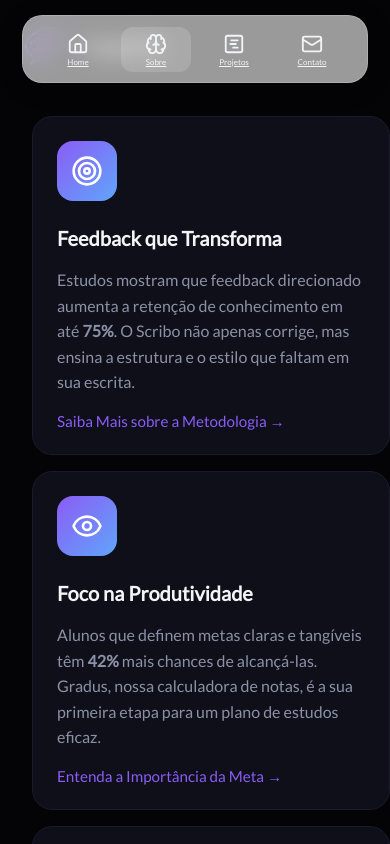
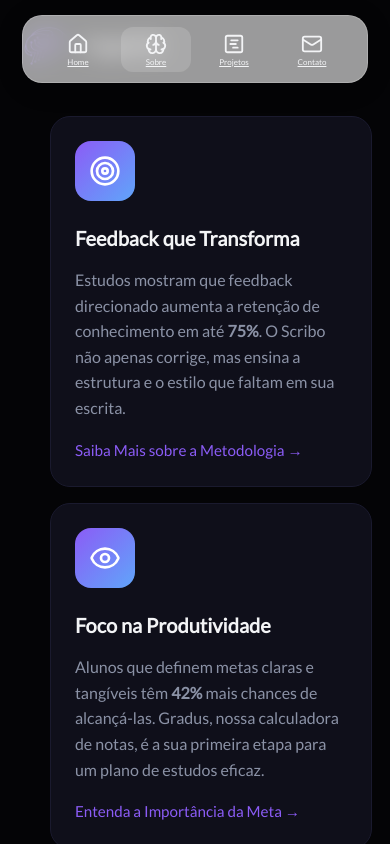
Before and after one commit to SUPERNVX/Cogni, a React (Vite) app: page /about in a window 390 px wide. Shown: the top 844 px of the page. Built offline with nearby package versions, Linux system fonts and the light colour scheme.

Commit message:
Fix: bloqueio movimento lateral mobile, centralização Projects e Spline zoom 0.8

```diff
--- a/src/components/MagicBento.css
+++ b/src/components/MagicBento.css
@@ -278,3 +278,53 @@
   position: relative;
   user-select: none;
 }
+
+/* Responsividade para mobile */
+@media (max-width: 768px) {
+  .magic-bento-container {
+    padding: 0.5rem;
+    display: flex;
+    justify-content: center;
+    align-items: center;
+    min-height: 100vh;
+    overflow-x: hidden; /* Bloqueia movimento horizontal */
+    width: 100%;
+    position: relative;
+  }
+
+  .bento-grid {
+    grid-template-columns: 1fr;
+    gap: 1rem;
+    max-width: 90%; /* Reduzido para evitar corte */
+    margin: 0 auto;
+    width: 100%;
+    padding: 0 0.5rem; /* Padding interno para segurança */
+  }
+
+  .bento-item {
+    margin: 0 auto;
+    max-width: 100%;
+    width: 100%;
+    grid-column: 1 !important;
+    grid-row: auto !important;
+    position: relative;
+    transform: none !important; /* Remove transformações que causam movimento */
+    left: 0 !important;
+    right: 0 !important;
+    box-sizing: border-box;
+  }
+
+  .bento-content {
+    text-align: center;
+    padding: 1rem; /* Reduzido para evitar overflow */
+    box-sizing: border-box;
+    width: 100%;
+  }
+
+  /* Garante que cards não ultrapassem os limites */
+  .card {
+    max-width: 100%;
+    box-sizing: border-box;
+    margin: 0 auto;
+  }
+}
--- a/src/pages/HomePage.css
+++ b/src/pages/HomePage.css
@@ -397,11 +397,17 @@
   .spline-background {
     transform: scale(0.8); /* Zoom out no Spline para mobile */
     transform-origin: center center;
+    width: 100%; /* Mantém largura normal */
+    height: 100%; /* Mantém altura normal */
+    left: 0; /* Centralizado */
+    top: 100px; /* Posição normal */
   }
 
   .spline-container-debug {
     transform: scale(0.8); /* Aplica zoom out também no container */
     transform-origin: center center;
+    width: 100% !important;
+    height: 100% !important;
   }
 }
 
@@ -547,13 +553,19 @@
     padding: 0 0.25rem;
   }
 
-  /* Zoom out ainda maior para smartphones pequenos */
+  /* Zoom out para smartphones pequenos */
   .spline-background {
-    transform: scale(0.7); /* Zoom out maior para telas pequenas */
+    transform: scale(0.8); /* Mantém zoom 0.8 para smartphones também */
+    width: 100%; /* Mantém largura normal */
+    height: 100%; /* Mantém altura normal */
+    left: 0; /* Centralizado */
+    top: 100px; /* Posição normal */
   }
 
   .spline-container-debug {
-    transform: scale(0.7);
+    transform: scale(0.8);
+    width: 100% !important;
+    height: 100% !important;
   }
 
   /* Centralização da seção CTA */
--- a/src/style.css
+++ b/src/style.css
@@ -25,6 +25,30 @@
 body {
     margin: 0;
     font-family: 'Lato', sans-serif;
+    background-color: var(--color-background);
+    color: var(--color-text-primary);
+    line-height: 1.6;
+}
+
+/* Previne movimento horizontal em mobile */
+@media (max-width: 768px) {
+  body, html {
+    overflow-x: hidden !important;
+    width: 100%;
+    position: relative;
+  }
+
+  .app-container {
+    overflow-x: hidden !important;
+    width: 100%;
+    position: relative;
+  }
+
+  .main-content {
+    overflow-x: hidden !important;
+    width: 100%;
+    position: relative;
+  }
 }
 
 .app-container {
@@ -1334,10 +1358,23 @@ body {
 @media (max-width: 768px) {
     .contact-container {
         padding: 1rem;
+        display: flex;
+        justify-content: center;
+        align-items: center;
+        overflow-x: hidden; /* Bloqueia movimento horizontal */
+        width: 100%;
+        position: relative;
     }
 
     .contact-card {
         padding: 1.5rem;
+        margin: 0 auto;
+        max-width: 90%;
+        width: 100%;
+        position: relative;
+        transform: none !important;
+        left: 0 !important;
+        right: 0 !important;
     }
 
     .form-row {
@@ -1351,5 +1388,55 @@ body {
     .contact-submit-btn {
         padding: 0.875rem 1.5rem;
         font-size: 0.9rem;
+        margin: 0 auto;
+        display: block;
+    }
+
+    /* Centralização dos widgets About */
+    .about-container {
+        padding: 1rem;
+        display: flex;
+        justify-content: center;
+        overflow-x: hidden; /* Bloqueia movimento horizontal */
+        width: 100%;
+        position: relative;
+    }
+
+    .about-grid {
+        grid-template-columns: 1fr;
+        grid-template-rows: auto;
+        gap: 1rem;
+        max-width: 90%;
+        margin: 0 auto;
+        width: 100%;
+        position: static; /* Remove posicionamento que pode causar movimento */
+    }
+
+    .about-card {
+        grid-column: 1 !important;
+        grid-row: auto !important;
+        margin: 0 auto;
+        max-width: 100%;
+        position: relative;
+        transform: none !important; /* Remove transformações que causam movimento */
+        left: 0 !important;
+        right: 0 !important;
+    }
+
+    /* Centralização dos widgets Projects */
+    .magic-bento-container {
+        padding: 1rem;
+        display: flex;
+        justify-content: center;
+        align-items: center;
+    }
+
+    .bento-grid {
+        max-width: 95%;
+        margin: 0 auto;
+    }
+
+    .bento-item {
+        margin: 0 auto;
     }
 }
```
Also changed, not shown: 1 other file (tests, documents, lock files or other folders).
